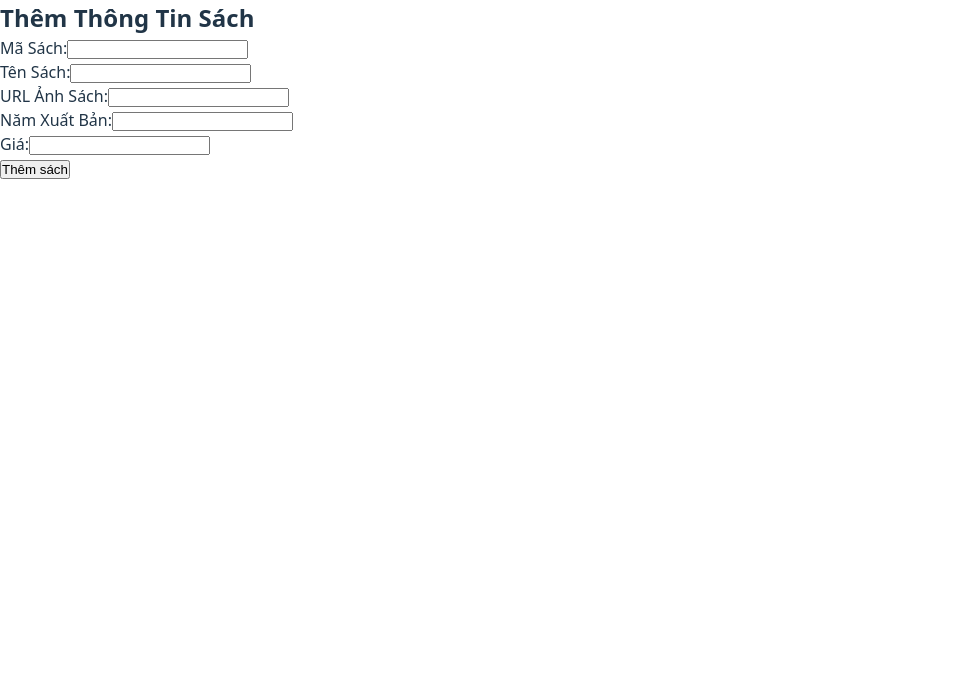
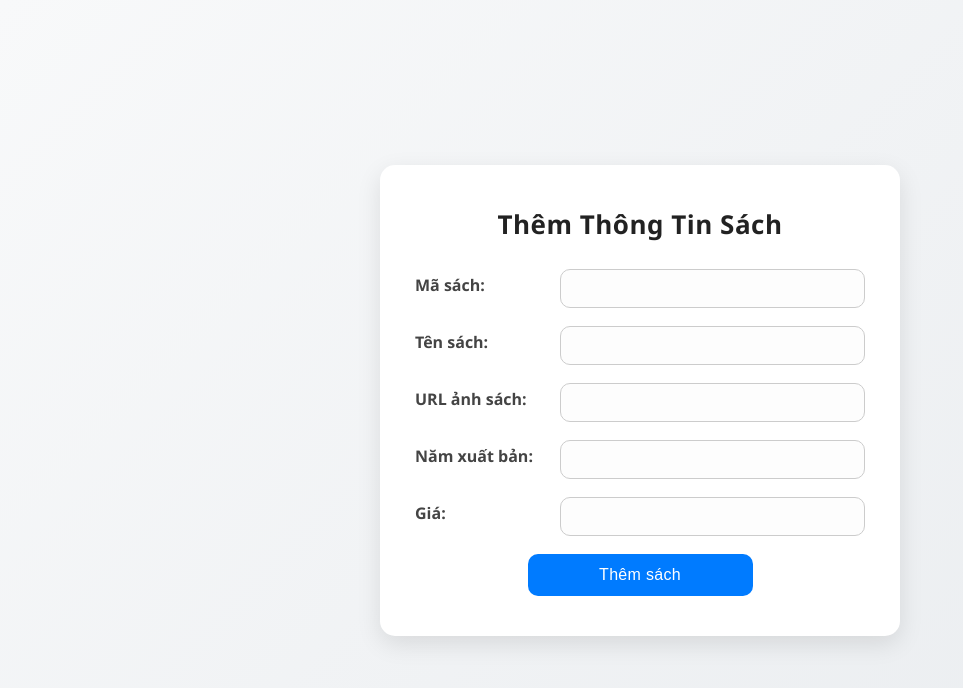
Before and after one commit to TuongNguyen13/BookStore_Project, a React (Vite) app in the folder FrontEnd/src/: page /order/Them-Thong-Tin-Sach in a window 1280 px wide. Shown: the top 688 px of the page, without its empty margins (0-963 px from the left). Built offline with nearby package versions, Linux system fonts and the light colour scheme.

Commit message:
thêm trang add-book

```diff
--- a/FrontEnd/src/src/Components/AddBook.tsx
+++ b/FrontEnd/src/src/Components/AddBook.tsx
@@ -1,35 +1,130 @@
-import { useEffect } from "react"
+import { useEffect, useState, type ChangeEvent } from "react"
+import '../styles/add_book.css'
+
+
+interface Book {
+  productCode: string;
+  productName: string;
+  productImageUrl: string;
+  productYear: number | string;
+  price: number | string;
+}
 
 function AddBook() {
+
+   const [book, setBook] = useState<Book>({
+    productCode: '',
+    productName: '',
+    productImageUrl: '',
+    productYear: 0,
+    price: 0
+    });
+
+    const [status, setStatus] = useState(0);
+    const [message, setMessage] = useState('');
+
+    const handleChange = (e: ChangeEvent<HTMLFormElement>) => {
+        const { name, value } = e.target;
+        setBook({ ...book, [name]: value });
+    }
+
+    const handleSubmit = async (e: React.FormEvent) => {
+        e.preventDefault();
+        try {
+            const token = localStorage.getItem('token');
+            if (!token) {
+                window.location.href = '/login'; // Chuyển hướng nếu không có token
+                return;
+            }
+            const response = await fetch('https://localhost:44315/api/Books', {
+                method: 'POST',
+                headers: {
+                    'Content-Type': 'application/json',
+                    'Authorization': `Bearer ${token}`,
+                },
+                body: JSON.stringify(book),
+            });
+            if (response.ok) {
+                const data = await response.json();
+                setStatus(1);
+                setMessage('Thêm sách thành công!');
+                setBook({
+                    productCode: '',
+                    productName: '',
+                    productImageUrl: '',
+                    productYear: 0,
+                    price: 0
+                }); // Reset form
+            } else {
+                const errorData = await response.json();
+                setStatus(0);
+                setMessage(`Lỗi: ${errorData.message || 'Không thể thêm sách'}`);
+            }
+        } catch (error) {
+            console.error('Error adding book:', error);
+            setMessage('Đã xảy ra lỗi khi thêm sách');
+        }
+    }
+
     useEffect(() => {
         document.title = "Thêm Thông Tin Sách"
+        // const fetchData = async () => {
+        //     const token = localStorage.getItem('token');
+        //     if (!token) {
+        //         window.location.href = '/login'; // Chuyển hướng nếu không có token
+        //         return;
+        //     }
+        //     try {
+        //         const response = await fetch('https://localhost:44315/api/ValidateToken', {
+        //             method: 'GET',
+        //             headers: {
+        //                 'Authorization': `Bearer ${token}`,
+        //             },
+        //         });
+        //         if (response.status === 401) {
+        //             window.location.href = '/login'; // Chuyển hướng nếu token không hợp lệ
+        //         }
+        //     } catch (error) {
+        //         console.error('Error validating token:', error);
+        //         window.location.href = '/login'; // Chuyển hướng nếu có lỗi
+        //     }
+        // };
+        // fetchData();
     }, [])
 
    return (
-        <div>
+    <div className="add-book-container">
+      <form className="form-container" method="POST">
         <h2>Thêm Thông Tin Sách</h2>
-            <div className="add-book-container">
-                <form action="https://localhost:44315/api/AddBook" method="POST">
-                    <label htmlFor="productCode">Mã Sách:</label>
+
+        <div className="form-group">
+          <label htmlFor="productCode">Mã sách:</label>
           <input type="text" id="productCode" name="productCode" required />
-                    <br />
-                    <label htmlFor="productName">Tên Sách:</label>
+        </div>
+
+        <div className="form-group">
+          <label htmlFor="productName">Tên sách:</label>
           <input type="text" id="productName" name="productName" required />
-                    <br />
-                    <label htmlFor="productImageUrl">URL Ảnh Sách:</label>
+        </div>
+
+        <div className="form-group">
+          <label htmlFor="productImageUrl">URL ảnh sách:</label>
           <input type="text" id="productImageUrl" name="productImageUrl" required />
-                    <br />
-                    <label htmlFor="productYear">Năm Xuất Bản:</label>
+        </div>
+
+        <div className="form-group">
+          <label htmlFor="productYear">Năm xuất bản:</label>
           <input type="number" id="productYear" name="productYear" required />
-                    <br />
+        </div>
+
+        <div className="form-group">
           <label htmlFor="price">Giá:</label>
           <input type="number" id="price" name="price" required />
-                    <br />
+        </div>
+
         <button type="submit">Thêm sách</button>
       </form>
     </div>
-        </div>
-    )
+  );
 }
-
 export default AddBook
--- /dev/null
+++ b/FrontEnd/src/src/styles/add_book.css
@@ -0,0 +1,95 @@
+.add-book-container {
+  display: flex;
+  justify-content: center;
+  align-items: center;
+  height: 100vh;
+  background: linear-gradient(135deg, #f8f9fa, #e9ecef);
+  font-family: 'Segoe UI', Tahoma, Geneva, Verdana, sans-serif;
+}
+
+.form-container {
+  background: white;
+  border-radius: 15px;
+  padding: 40px 35px;
+  width: 90%;
+  max-width: 450px;
+  box-shadow: 0 8px 25px rgba(0, 0, 0, 0.1);
+  transition: transform 0.3s ease, box-shadow 0.3s ease;
+}
+
+.form-container:hover {
+  transform: translateY(-4px);
+  box-shadow: 0 12px 30px rgba(0, 0, 0, 0.15);
+}
+
+.form-container h2 {
+  text-align: center;
+  color: #222;
+  margin-bottom: 25px;
+  font-weight: 700;
+  font-size: 26px;
+  letter-spacing: 0.5px;
+}
+
+.form-group {
+  display: flex;
+  align-items: center;
+  justify-content: space-between;
+  margin-bottom: 18px;
+  gap: 10px;
+}
+
+.form-group label {
+    width: 30%;
+  font-weight: 600;
+  color: #444;
+  margin-bottom: 6px;
+}
+
+.form-group input[type="text"],
+.form-group input[type="number"] {
+    flex: 1;
+  padding: 10px 12px;
+  border: 1px solid #ccc;
+  border-radius: 10px;
+  box-sizing: border-box;
+  background-color: #fdfdfd;
+  transition: all 0.25s ease;
+  font-size: 15px;
+  color: black;
+}
+
+.form-group input:focus {
+  border-color: #007bff;
+  box-shadow: 0 0 4px rgba(0, 123, 255, 0.4);
+  outline: none;
+}
+
+.form-container button {
+  background-color: #007bff;
+  color: white;
+  padding: 12px;
+  border: none;
+  border-radius: 10px;
+  cursor: pointer;
+  font-size: 16px;
+  font-weight: 500;
+  letter-spacing: 0.3px;
+  transition: all 0.3s ease;
+  width: 50%;
+  margin-top: 10px;
+    display: block;
+    margin-left: auto;
+    margin-right: auto;
+}
+
+.form-container button:hover {
+  background-color: #0056b3;
+  transform: translateY(-2px);
+  box-shadow: 0 6px 12px rgba(0, 86, 179, 0.3);
+}
+
+.form-container button:active {
+  transform: translateY(0);
+  box-shadow: none;
+}
```
Also changed, not shown: 1 other file (tests, documents, lock files or other folders). Lines whose indentation alone changed are shown as unchanged.
